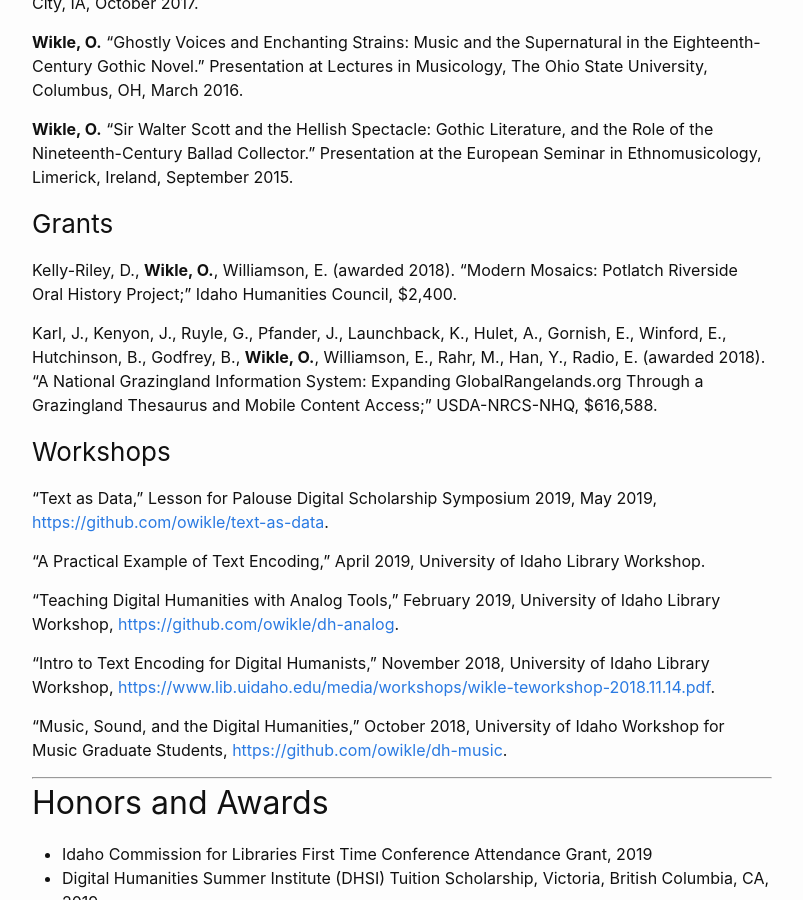
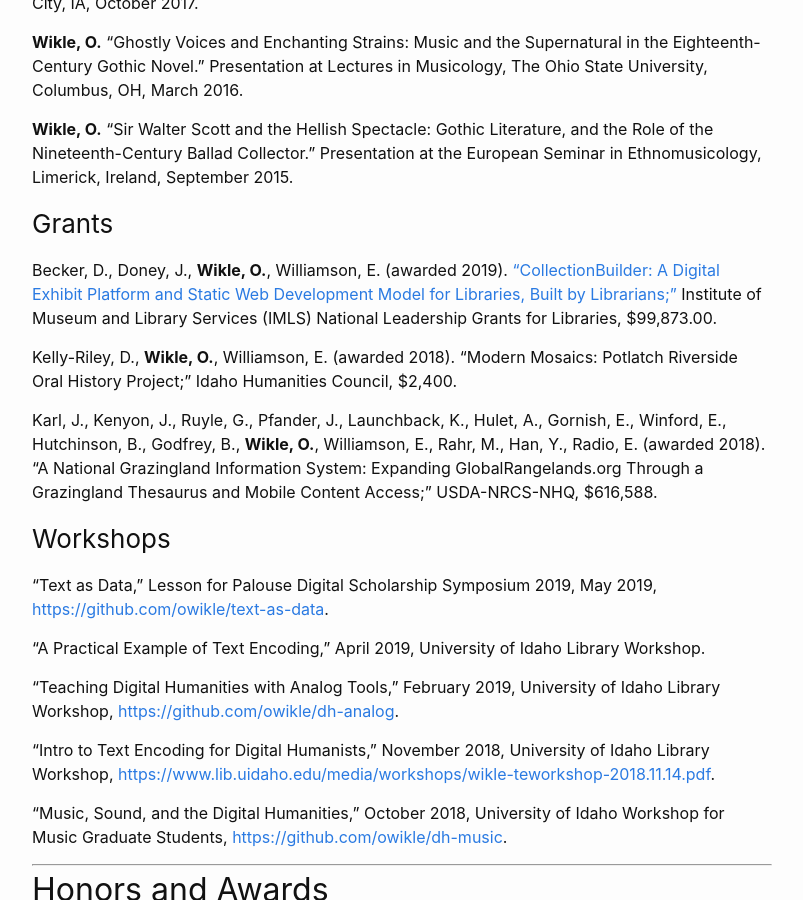
Before and after one commit to owikle/owikle.github.io, a Jekyll site: the page built from cv.md, in a window 1280 px wide and 900 px high, scrolled down 1871 px. Shown: the whole window, without its empty margins (238-1041 px from the left). Built offline with Jekyll 4.4.1, drawn with Linux system fonts in a browser that asks for light colours.

Commit message:
add content

```diff
--- a/cv.md
+++ b/cv.md
@@ -76,6 +76,8 @@ Abbazio, J., **Wikle, O.** “The INs and OUTs of the Music Library: Reflections
 
 ### Grants
 
+Becker, D., Doney, J., **Wikle, O.**, Williamson, E. (awarded 2019). ["CollectionBuilder: A Digital Exhibit Platform and Static Web Development Model for Libraries, Built by Librarians;"](https://www.imls.gov/grants/awarded/lg-34-19-0064-19) Institute of Museum and Library Services (IMLS) National Leadership Grants for Libraries, $99,873.00.
+
 Kelly-Riley, D., **Wikle, O.**, Williamson, E. (awarded 2018). “Modern Mosaics: Potlatch Riverside Oral History Project;” Idaho Humanities Council, $2,400.
 
 Karl, J., Kenyon, J., Ruyle, G., Pfander, J., Launchback, K., Hulet, A., Gornish, E., Winford, E., Hutchinson, B., Godfrey, B., **Wikle, O.**, Williamson, E., Rahr, M., Han, Y., Radio, E. (awarded 2018). “A National Grazingland Information System: Expanding GlobalRangelands.org Through a Grazingland Thesaurus and Mobile Content Access;” USDA-NRCS-NHQ, $616,588.
```
